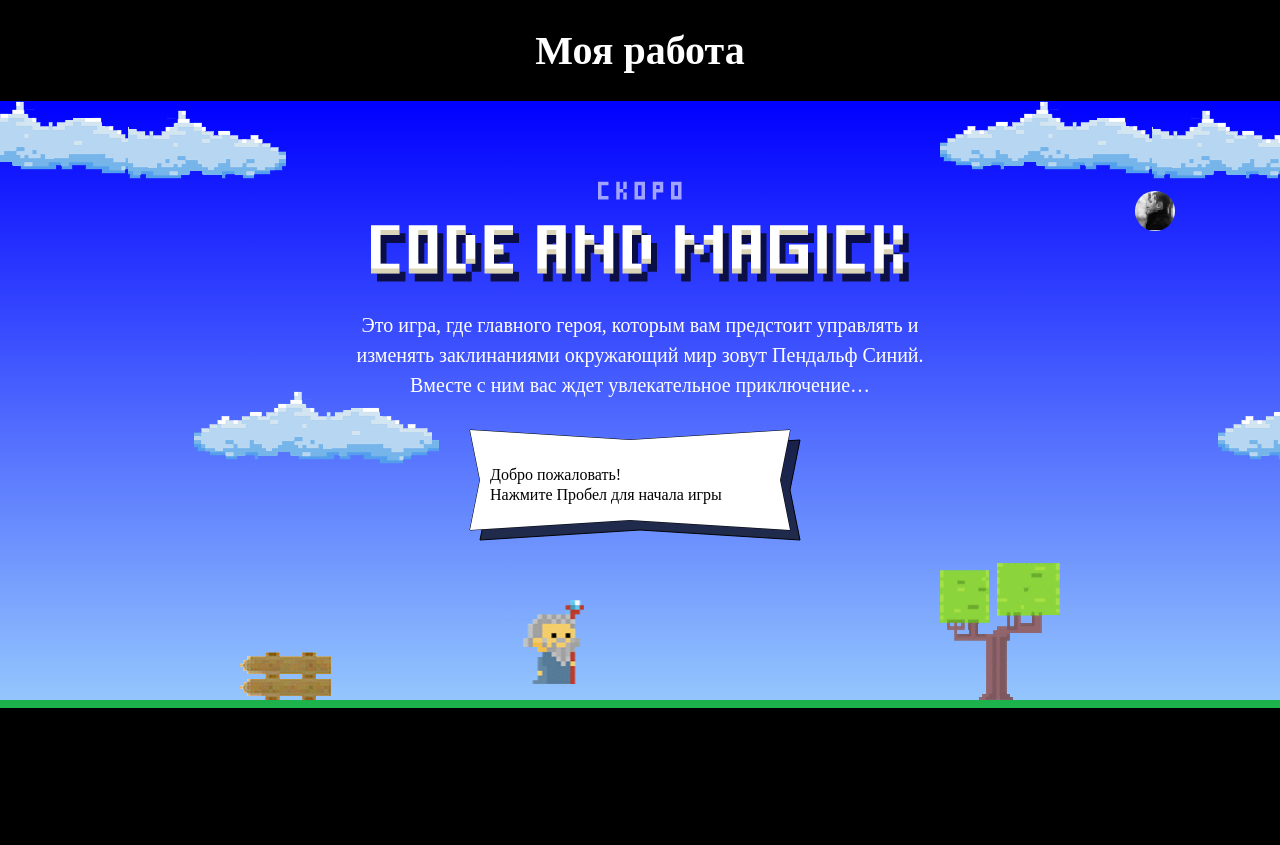
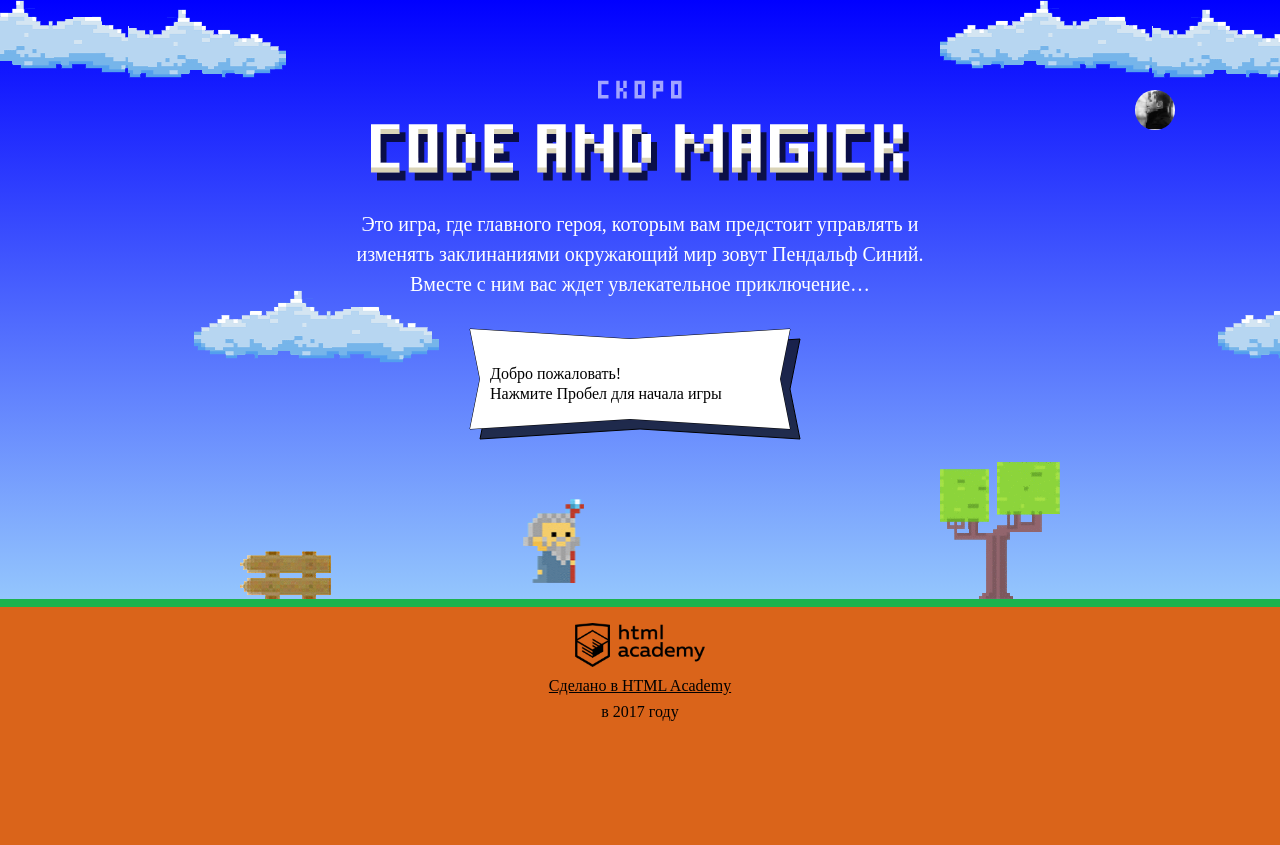
Before and after one commit to moildar/code-and-magic, a plain HTML site: page index.html in a window 1280 px wide. After the commit the page ends 800 px from the top, so only its background shows below. Drawn offline with Linux system fonts and the light colour scheme; a web font is replaced by a local one.

Commit message:
Вернул все на исходную

```diff
--- a/css/main.css
+++ b/css/main.css
@@ -10,7 +10,6 @@ body {
   color: #ffffff;
 
   background: #da641a;
-  background: black;
 }
 
 h1,
--- a/index.html
+++ b/index.html
@@ -8,7 +8,7 @@
   <title>Код и Магия</title>
 </head>
 <body>
-<h1> Моя работа </h1>
+
 <header>
   <svg style="display: none;" xmlns="http://www.w3.org/2000/svg" viewBox="0 0 62
         86">
```
